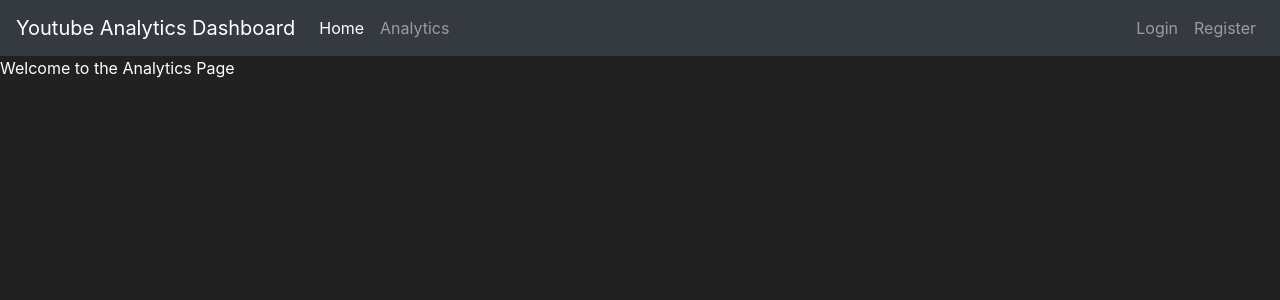
After one commit to JasonMar1/YouTube-Analytics, a Flask app: template app/templates/analytics_page.html in a window 1280 px wide. The commit adds this page. Shown: the top 300 px of the page. Run offline with Flask 3, Linux system fonts and the light colour scheme; the template is opened without the code that fills it, so the values that code supplies are empty; some libraries are stand-ins or nearby versions.

Commit message:
did some html,css db connection not working

```diff
--- /dev/null
+++ b/app/market.py
@@ -0,0 +1,38 @@
+from flask import Flask, render_template
+from flask_sqlalchemy import SQLAlchemy
+
+app = Flask(__name__)
+# app.config['SQLALCHEMY_DATABASE_URI'] = 'sqlite:///youtube_analytics.db'
+app.config['SQLALCHEMY_DATABASE_URI'] = 'sqlite:///market.db'
+db = SQLAlchemy(app)
+
+
+# class deviceType(db.Model):
+#     views = db.Column(db.String(length=40), nullable=False, unique=True, primary_key=True)
+#     # test = db.Column(db.Integer())
+
+
+
+class Item(db.Model):
+    id = db.Column(db.Integer(), primary_key=True)
+    name = db.Column(db.String(length=30), nullable=False, unique=True)
+    price = db.Column(db.Integer(), nullable=False)
+    barcode = db.Column(db.String(length=12), nullable=False, unique=True)
+    description = db.Column(db.String(length=1024), nullable=False, unique=True)
+
+    def __repr__(self):
+        return f'Item {self.name}'
+
+
+@app.route('/')
+def home_page():
+    return render_template('home.html')
+
+
+@app.route('/analytics')
+def analytics_page():
+    # items = deviceType.query.all()
+    items = Item.query.all()
+    return render_template('analytics_page.html', items=items)
+
+app.run(debug=True)
--- a/app/models.py
+++ b/app/models.py
@@ -1,4 +1,4 @@
-from app import db
+from market import db
 
 class YourModel(db.Model):
     id = db.Column(db.Integer, primary_key=True)
--- a/app/routes.py
+++ b/app/routes.py
@@ -1,10 +1,10 @@
 from flask import render_template
-from app import app
+from market import app
 
 @app.route('/')
 @app.route('/index')
 def index():
-    return render_template('index.html', title='Home')
+    return render_template('analytics_page.html', title='Home')
 
 @app.route('/analytics')
 def analytics():
--- a/app/templates/analytics.html
+++ /dev/null
@@ -1,6 +0,0 @@
-{% extends "base.html" %}
-
-{% block content %}
-<h1>Analytics</h1>
-<p>Here you will see your YouTube analytics data.</p>
-{% endblock %}
--- /dev/null
+++ b/app/templates/analytics_page.html
@@ -0,0 +1,41 @@
+{%extends 'base.html'%}
+
+{% block title%}
+    Analytics
+{% endblock %}
+
+
+{% block content %}
+    Welcome to the Analytics Page
+{% endblock %}
+
+
+
+
+
+
+
+
+
+<!--    <style>-->
+<!--        body {-->
+<!--      font-family: Arial, sans-serif;-->
+<!--      background-color: #212121;-->
+<!--      color: white-->
+<!--  }-->
+
+<!--  nav ul {-->
+<!--      list-style-type: none;-->
+<!--      padding: 0;-->
+<!--  }-->
+
+<!--  nav ul li {-->
+<!--      display: inline;-->
+<!--      margin-right: 10px;-->
+<!--  }-->
+
+<!--  .content {-->
+<!--      margin-top: 20px;-->
+<!--  }-->
+
+<!--    </style>-->
--- a/app/templates/base.html
+++ b/app/templates/base.html
@@ -1,20 +1,62 @@
-<!DOCTYPE html>
+
+
+<!doctype html>
 <html lang="en">
    <head>
-    <meta charset="UTF-8">
-    <meta name="viewport" content="width=device-width, initial-scale=1.0">
-    <title>{{ title }} - YouTube Analytics</title>
-    <link rel="stylesheet" href="{{ url_for('static', filename='style.css') }}">
+      <!-- Required meta tags -->
+      <meta charset="utf-8">
+      <meta name="viewport" content="width=device-width, initial-scale=1, shrink-to-fit=no">
+      <!-- Bootstrap CSS -->
+      <link rel="stylesheet" href="https://cdn.jsdelivr.net/npm/bootstrap@4.5.3/dist/css/bootstrap.min.css" integrity="sha384-TX8t27EcRE3e/ihU7zmQxVncDAy5uIKz4rEkgIXeMed4M0jlfIDPvg6uqKI2xXr2" crossorigin="anonymous">
+      <title>
+          {% block title %}
+
+          {% endblock %}
+      </title>
    </head>
    <body>
-    <nav>
-        <ul>
-            <li><a href="{{ url_for('index') }}">Home</a></li>
-            <li><a href="{{ url_for('analytics') }}">Analytics</a></li>
+        <nav class="navbar navbar-expand-md navbar-dark bg-dark">
+              <a class="navbar-brand" href="#">Youtube Analytics Dashboard</a>
+                <button class="navbar-toggler" type="button" data-toggle="collapse" data-target="#navbarNav">
+                  <span class="navbar-toggler-icon"></span>
+                </button>
+              <div class="collapse navbar-collapse" id="navbarNav">
+                <ul class="navbar-nav mr-auto">
+                    <li class="nav-item active">
+                        <a class="nav-link" href="{{ url_for('home_page') }}">Home <span class="sr-only">(current)</span></a>
+                    </li>
+                    <li class="nav-item">
+                        <a class="nav-link" href="{{ url_for('analytics_page') }}">Analytics</a>
+                    </li>
                 </ul>
+                <ul class="navbar-nav">
+                    <li class="nav-item">
+                        <a class="nav-link" href="#">Login</a>
+                    </li>
+                    <li class="nav-item">
+                        <a class="nav-link" href="#">Register</a>
+                    </li>
+                </ul>
+              </div>
             </nav>
-    <div class="content">
-        {% block content %}{% endblock %}
-    </div>
+      {% block content %}
+
+      {% endblock %}
+      <!-- Future Content here -->
+
+
+
+      <!-- Optional JavaScript -->
+      <!-- jQuery first, then Popper.js, then Bootstrap JS -->
+      <script src='https://kit.fontawesome.com/a076d05399.js'></script>
+      <script src="https://code.jquery.com/jquery-3.5.1.slim.min.js" integrity="sha384-DfXdz2htPH0lsSSs5nCTpuj/zy4C+OGpamoFVy38MVBnE+IbbVYUew+OrCXaRkfj" crossorigin="anonymous"></script>
+      <script src="https://cdn.jsdelivr.net/npm/popper.js@1.16.1/dist/umd/popper.min.js" integrity="sha384-9/reFTGAW83EW2RDu2S0VKaIzap3H66lZH81PoYlFhbGU+6BZp6G7niu735Sk7lN" crossorigin="anonymous"></script>
+      <script src="https://stackpath.bootstrapcdn.com/bootstrap/4.5.2/js/bootstrap.min.js" integrity="sha384-B4gt1jrGC7Jh4AgTPSdUtOBvfO8shuf57BaghqFfPlYxofvL8/KUEfYiJOMMV+rV" crossorigin="anonymous"></script>
    </body>
+   <style>
+      body {
+      background-color: #212121;
+      color: white
+      }
+   </style>
 </html>
--- a/app/templates/index.html
+++ /dev/null
@@ -1,6 +0,0 @@
-{% extends "base.html" %}
-
-{% block content %}
-<h1>Welcome to YouTube Analytics</h1>
-<p>Your go-to place for all your YouTube channel analytics.</p>
-{% endblock %}
```
Also changed, not shown: app/__init__.py (deleted, +0 -9 lines), app/capp.py (+14 -14 lines), app/run.py (+6 -6 lines), app/templates/home.html (added, +9 -0 lines). Lines whose indentation alone changed are shown as unchanged.
